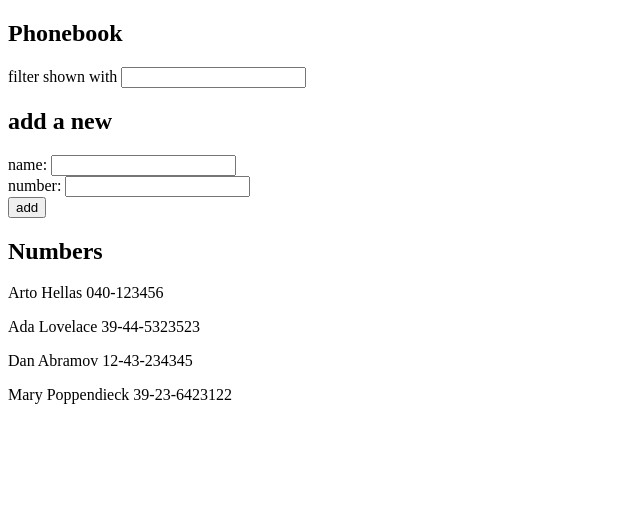
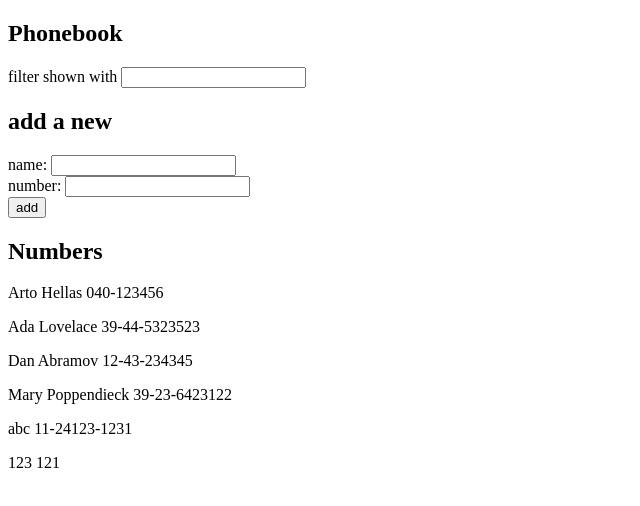
Before and after one commit to ShuoWu6529/fso, a React (Vite) app in the folder part2/phonebook/: page / in a window 1280 px wide. Shown: the top 506 px of the page, without its empty margins (0-640 px from the left). Built offline with nearby package versions, Linux system fonts and the light colour scheme; data requests are answered from the project's data file.

Commit message:
Complete 2.12

```diff
--- a/part2/phonebook/db.json
+++ b/part2/phonebook/db.json
@@ -1,5 +1,5 @@
 {
-  "persons":[
+  "persons": [
     {
       "name": "Arto Hellas",
       "number": "040-123456",
@@ -19,6 +19,22 @@
       "name": "Mary Poppendieck",
       "number": "39-23-6423122",
       "id": "4"
+    },
+    {
+      "name": "abc",
+      "number": "11-24123-1231",
+      "id": "_ARa338OrW4"
+    },
+    {
+      "name": "",
+      "number": "",
+      "id": "O2MvZ3CBhuM"
+    },
+    {
+      "name": "123",
+      "number": "121",
+      "id": "Z2xV8AI7o_8"
     }
-  ]
+  ],
+  "$schema": "./node_modules/json-server/schema.json"
 }
--- a/part2/phonebook/src/App.jsx
+++ b/part2/phonebook/src/App.jsx
@@ -34,7 +34,7 @@ const PersonForm = ({onSubmit, name, nameOnChange, number, numberOnChange}) => {
 const Persons = ({personToShow}) => {
   return (
     <>
-      {personToShow.map(name => <Number key={name.name} person={name}/>)}
+      {personToShow.map(name => <Number key={name.id} person={name}/>)}
     </>
   )
 }
@@ -60,7 +60,11 @@ const App = () => {
       alert(`${newName} is already added to phonebook`)
       return
     }
-    setPersons(persons.concat(personObject))
+    axios
+      .post(`http://localhost:3001/persons`, personObject)
+      .then(response => {
+        setPersons(persons.concat(response.data))
+      })
     setNewName('')
     setNewNumber('')
   }
```
